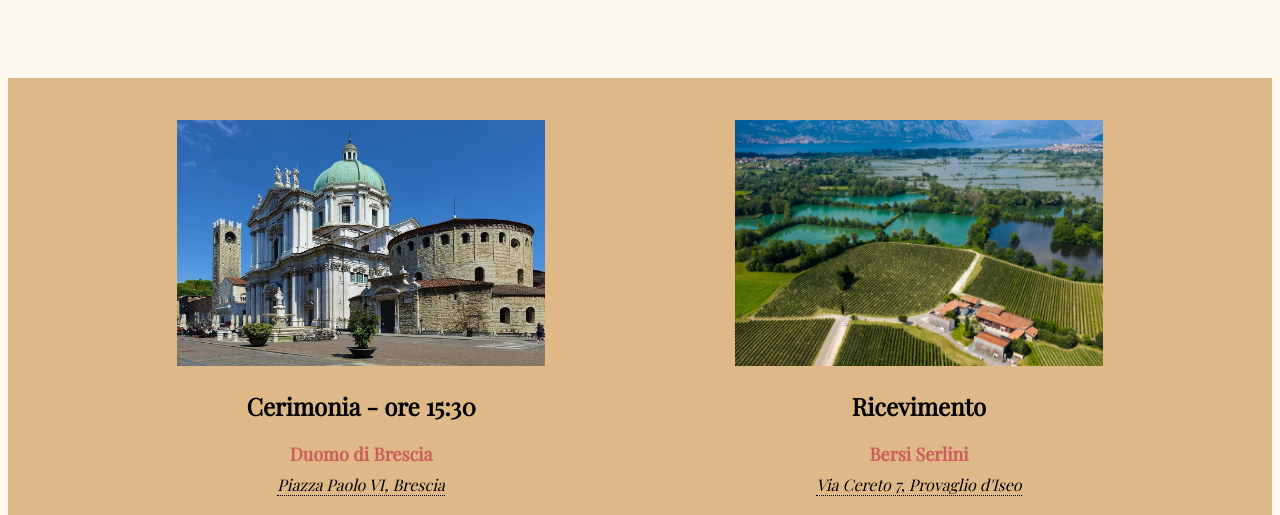
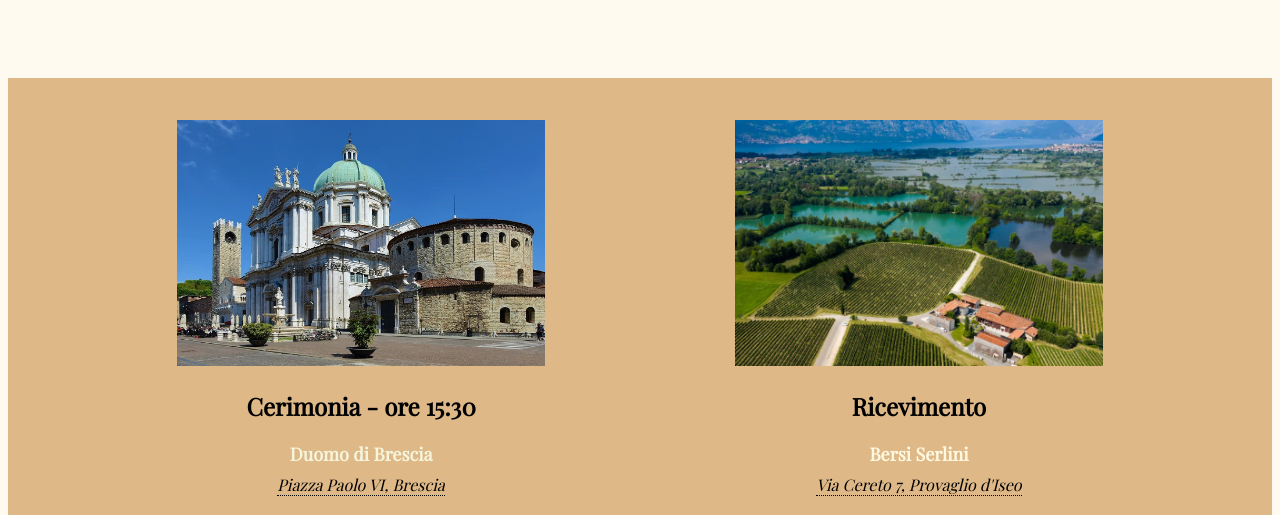
Before and after one commit to cristina-carlo/cristina-carlo.github.io, a plain HTML site: page index.html in a window 1280 px wide. Shown: the part 437-952 px from the top of the page. Drawn offline with nearby package versions, Linux system fonts and the light colour scheme; a web font is replaced by a local one.

Commit message:
Update index.html change colors

```diff
--- a/index.html
+++ b/index.html
@@ -38,13 +38,13 @@
             <div class="col-md-5" style="border: solid 1px transparent;">
                 <img src="DuomoBrescia.jpg" width="70%" alt="DuomoDiBrescia">
                 <h2>Cerimonia - ore 15:30</h2>
-                <p style="color: indianred; font-size: 18px;"><strong>Duomo di Brescia</strong></p>
+                <p style="color: #f5f5dc; font-size: 18px;"><strong>Duomo di Brescia</strong></p>
                 <p style="margin-top: -10px;"><a class="indirizzo" href="https://maps.app.goo.gl/TpPyu6F9VFENtLYF7" target="_blank" rel="noopener noreferrer">Piazza Paolo VI, Brescia</a></p>
             </div>
             <div class="col-md-5" style="border: solid 1px transparent;">
                 <img src="BersiSerliniCut.jpg" width="70%" alt="Bersi Serlini">
                 <h2>Ricevimento</h2>
-                <p style="color: indianred; font-size: 18px;"><strong>Bersi Serlini</strong></p>
+                <p style="color: #fff8e1; font-size: 18px;"><strong>Bersi Serlini</strong></p>
                 <p style="margin-top: -10px;"><a class="indirizzo" href="https://maps.app.goo.gl/1q7EdPhw5zMcpKGx6" target="_blank" rel="noopener noreferrer">Via Cereto 7, Provaglio d'Iseo</a></p>
             </div>
         </section>
```
